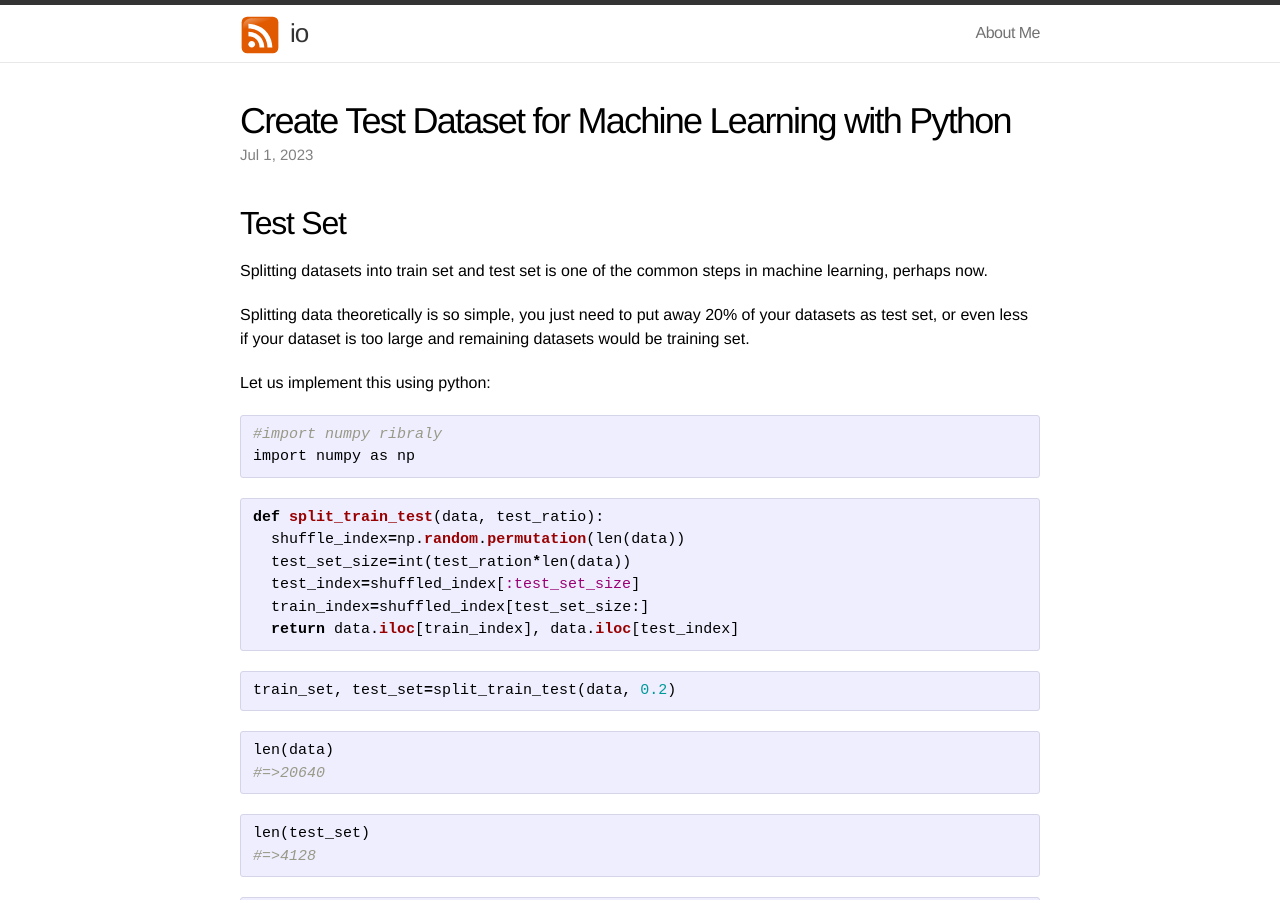
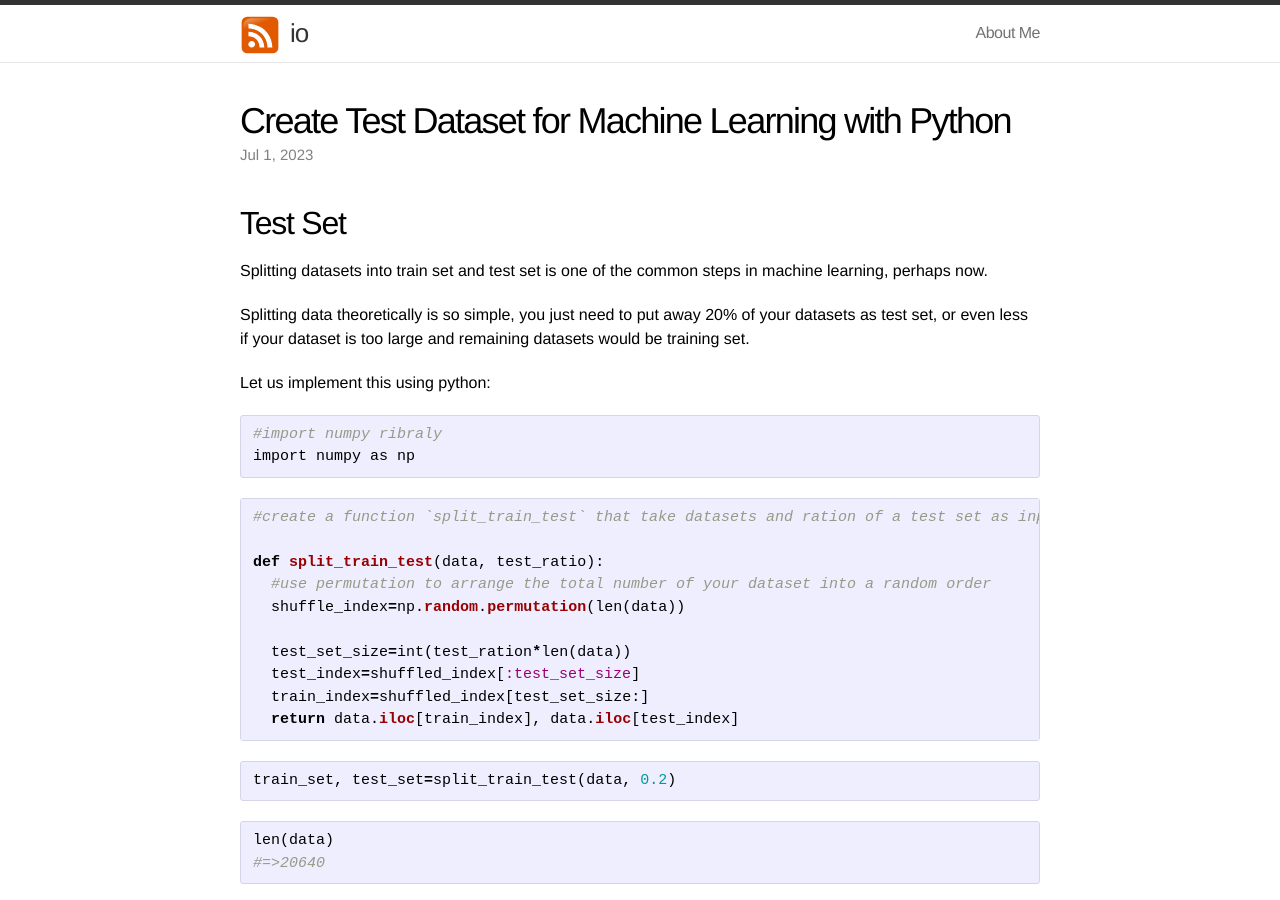
Before and after one commit to oderoi/oderoi.github.io, a Jekyll site: the page built from _posts/2023-07-01-Create Test Dataset for Machine Learning with Python.markdown, in a window 1280 px wide and 900 px high. Built offline with Jekyll 4.4.1, drawn with Linux system fonts in a browser that asks for light colours; comment, search, counter and statistics services are not loaded.

Commit message:
Update 2023-07-01-Create Test Dataset for Machine Learning with Python.markdown

```diff
--- a/_posts/2023-07-01-Create Test Dataset for Machine Learning with Python.markdown
+++ b/_posts/2023-07-01-Create Test Dataset for Machine Learning with Python.markdown
@@ -19,8 +19,12 @@ import numpy as np
 {% endhighlight %}
 
 {% highlight ruby %}
+#create a function `split_train_test` that take datasets and ration of a test set as input and give training and test datasets as output
+
 def split_train_test(data, test_ratio):
+  #use permutation to arrange the total number of your dataset into a random order
   shuffle_index=np.random.permutation(len(data))
+
   test_set_size=int(test_ration*len(data))
   test_index=shuffled_index[:test_set_size]
   train_index=shuffled_index[test_set_size:]
```
